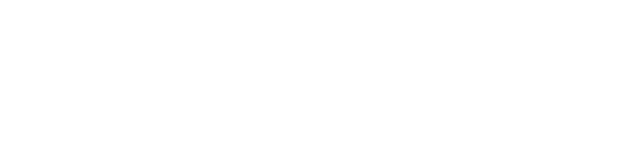
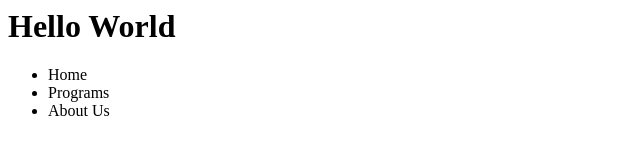
Before and after one commit to ard-arch/Binar-FER-Repo, a plain HTML site: page index.html in a window 1280 px wide. Shown: the whole page, without its empty margins (0-640 px from the left). Drawn offline with Linux system fonts and the light colour scheme.

Commit message:
Test commit

```diff
--- a/index.html
+++ b/index.html
@@ -3,6 +3,11 @@
 
     </head>
     <body>
-
+        <h1>Hello World</h1>
+        <ul>
+            <li>Home</li>
+            <li>Programs</li>
+            <li>About Us</li>
+        </ul>
     </body>
 </html>
```
